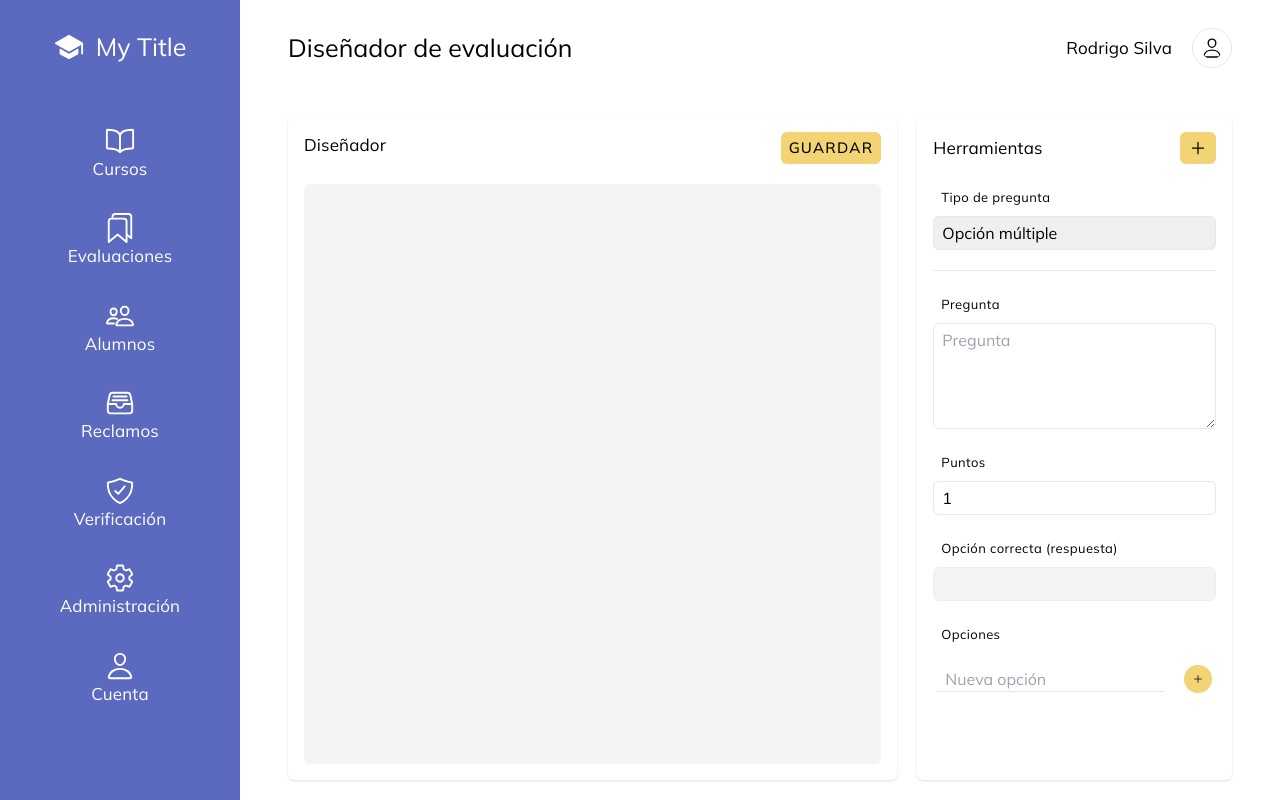
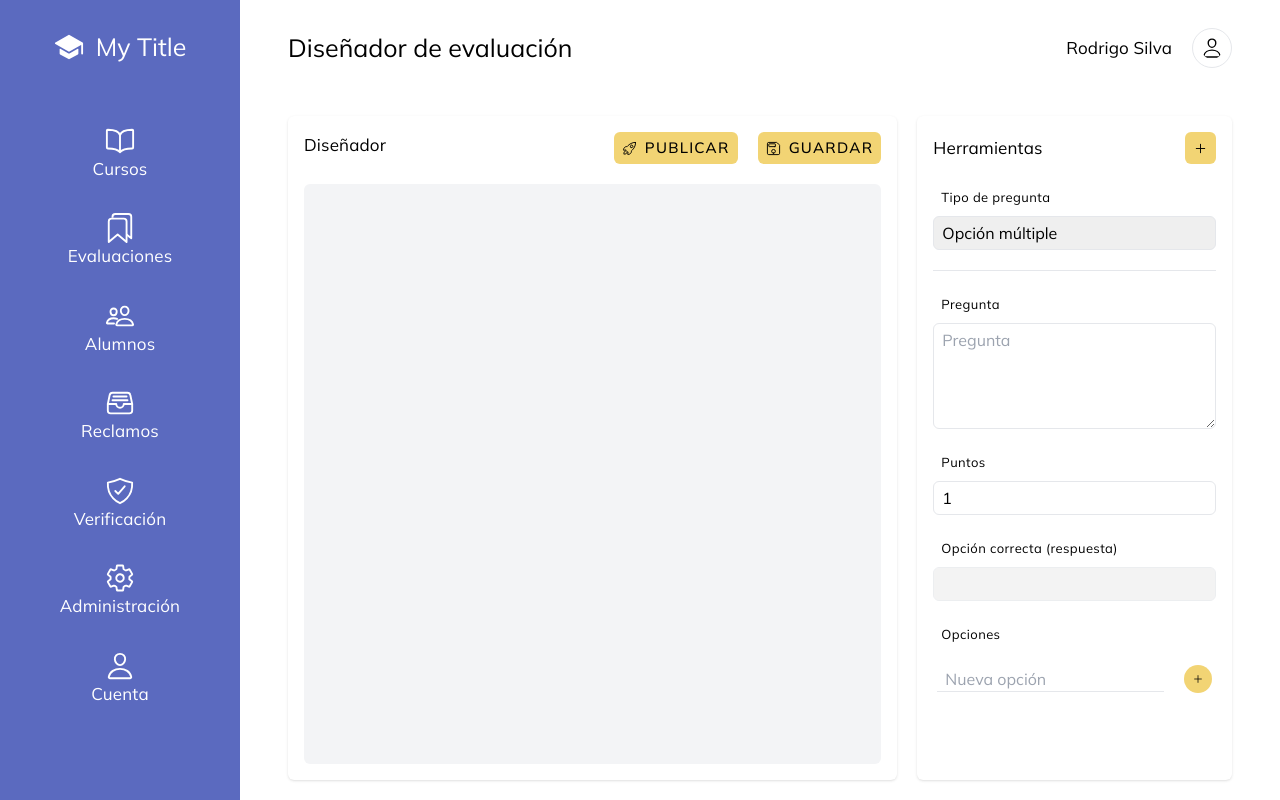
Before and after one commit to JoseDelacruz0212/TP_Frontend, a React (Create React App) app: page /assessment-creator in a window 1280 px wide. Built offline with nearby package versions, Linux system fonts and the light colour scheme.

Commit message:
style: add publish button

```diff
--- a/src/views/teachers/AssessmentCreator.tsx
+++ b/src/views/teachers/AssessmentCreator.tsx
@@ -1,6 +1,6 @@
 import React, {useState} from "react";
 import { v4 as uuid } from 'uuid';
-import {IoAddOutline, IoSaveOutline} from "react-icons/io5";
+import {IoAddOutline, IoRocketOutline, IoSaveOutline} from "react-icons/io5";
 
 import Tool, {QuestionSchema, ToolTypes} from "../../components/assessment-creator/tools/Tool";
 import QuestionRenderer from "../../components/assessment-creator/renderer/QuestionRenderer";
@@ -16,20 +16,18 @@ const AssessmentCreator = () => {
     const [questions, setQuestions] = useState<QuestionType[]>([]);
     const [schema, setSchema] = useState<QuestionSchema>(defaultSchema);
 
-    console.log(schema);
-
-    const saveQuestions = () => {
-        console.log(questions);
+    const clearSelectedQuestion = () => {
+        setQuestions(questions.map(x => ({ ...x, selected: false })));
+        setSchema(defaultSchema);
     }
-
-    const onSelectedQuestionChanged = (id: string) =>
-        setSchema(questions.find(x => x.id === id)?.schema || defaultSchema);
-
-    const clearSelectedQuestion = () => setQuestions(questions.map(x => ({ ...x, selected: false })));
-
     const onQuestionTypeChanged = (questionType: string) => setSchema({ ...schema, questionType });
     const onQuestionChanged = (question: string) => setSchema({ ...schema, question });
     const onQuestionPointsChanged = (points: number) => setSchema({ ...schema, points });
+    const onSelectedQuestionChanged = (id: string) => setSchema(questions.find(x => x.id === id)?.schema || defaultSchema);
+
+
+    const publishAssessment = () => console.log("publish assessment");
+    const saveQuestions = () => console.log(questions);
 
     const onAddQuestionClicked = (e: React.FormEvent<HTMLFormElement>) => {
         e.preventDefault();
@@ -58,10 +56,18 @@ const AssessmentCreator = () => {
             <div className="bg-surface shadow rounded-md flex-1 p-4 flex flex-col space-y-5">
                 <div className="flex justify-between">
                     <small className="subtitle">Diseñador</small>
-                    <button className="bg-secondary rounded-md px-2 py-1 hover:bg-secondary-dark h-8"
-                            onClick={() => saveQuestions()}>
-                        Guardar
-                    </button>
+                    <div className="flex space-x-5">
+                        <button className="bg-secondary rounded-md px-2 py-1 hover:bg-secondary-dark h-8 flex items-center space-x-2"
+                                onClick={() => publishAssessment()}>
+                            <IoRocketOutline />
+                            <span>Publicar</span>
+                        </button>
+                        <button className="bg-secondary rounded-md px-2 py-1 hover:bg-secondary-dark h-8 flex items-center space-x-2"
+                                onClick={() => saveQuestions()}>
+                            <IoSaveOutline />
+                            <span>Guardar</span>
+                        </button>
+                    </div>
                 </div>
                 <div className="bg-gray-100 rounded-md h-64 min-h-full lg:flex-1 lg:min-h-0 overflow-y-auto p-5">
                     <QuestionRenderer schema={questions}
@@ -76,8 +82,8 @@ const AssessmentCreator = () => {
                         <button type="submit" form="add-question-form" className="bg-secondary rounded-md px-2 py-1 hover:bg-secondary-dark flex justify-center items-center">
                             {
                                 !questions.some(x => x.selected) ?
-                                    <IoAddOutline size={20} /> :
-                                    <IoSaveOutline size={20} />
+                                    <IoAddOutline /> :
+                                    <IoSaveOutline />
                             }
                         </button>
                         {
```
